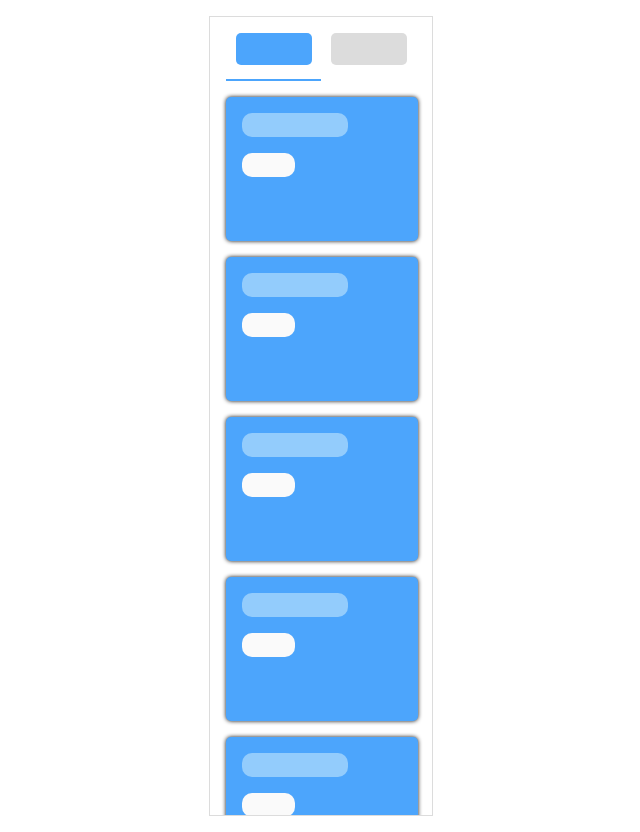
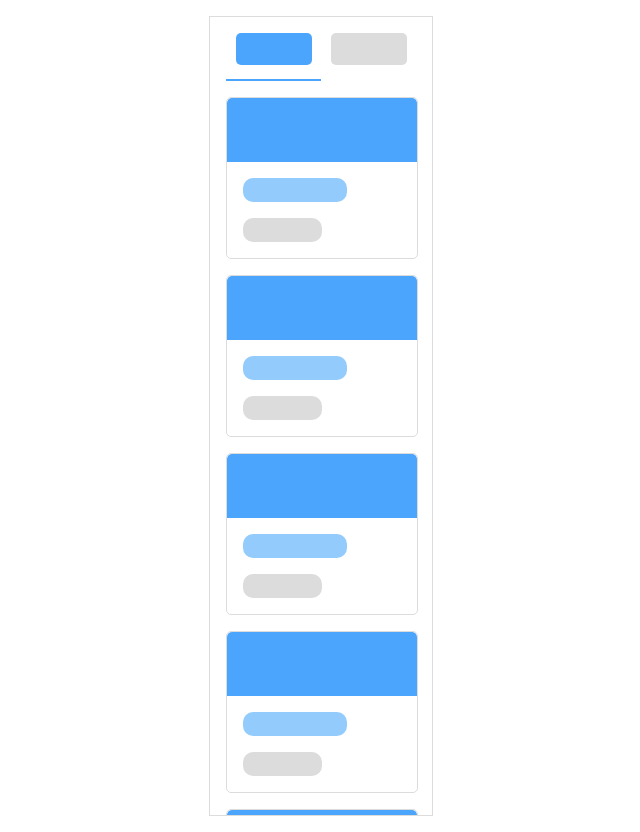
Before and after one commit to sfioritto/good-to-great-animations-2, a React (Create React App) app: page / in a window 1280 px wide. Shown: the whole page, without its empty margins (319-959 px from the left). Built offline with nearby package versions, Linux system fonts and the light colour scheme.

Commit message:
animejs to animated card expanding.

```diff
--- a/src/App.css
+++ b/src/App.css
@@ -116,7 +116,7 @@
       background-color: #4ca5fc;
       border-radius: 10px;
       height: 1rem; }
-  .expanded-card.expanded .bottom {
+  .expanded-card.mounted .bottom {
     display: block; }
 
 .tabbed-container .tabs {
--- a/src/App.js
+++ b/src/App.js
@@ -150,7 +150,6 @@ class Container extends Component {
   }
 
   toggleExpand(element) {
-    console.log(element);
     this.setState({expanded: !this.state.expanded});
   }
 
@@ -197,35 +196,71 @@ class ExpandedCard extends Component {
   constructor(props) {
     super(props);
     this.cardRef = React.createRef();
+    this.bottomRef = React.createRef();
+    this.topRef = React.createRef();
     this.state = {
       expanded: false,
-      initialHeight: 0
+      initialHeight: 0,
+      mounted: false
     };
   }
 
   componentDidMount() {
     this.setState({
-      initialHeight: this.cardRef.current.offsetHeight
+      initialHeight: this.cardRef.current.offsetHeight,
+      topHeight: this.topRef.current.offsetHeight,
+      mounted: true
     });
   }
 
   componentDidUpdate(prevProps, prevState) {
+
+    const cardElem = this.cardRef.current;
+    const bottomElem = this.bottomRef.current;
+    const topElem = this.topRef.current;
+
+    if (prevState.mounted !== this.state.mounted) {
+    }
+
     if (prevState.expanded !== this.state.expanded) {
-      const cardElem = this.cardRef.current;
+
       if (this.state.expanded) {
         anime({
           targets: cardElem,
-          height: [this.state.initialHeight, cardElem.scrollHeight],
-          duration: 200,
-          easing: 'easeInOutQuart'
+          height: [this.state.initialHeight, cardElem.scrollHeight + this.state.topHeight],
+          duration: 800,
+          easing: 'easeInOutQuart',
+        });
+        anime({
+          targets: bottomElem,
+          opacity: [0, 1],
+          duration: 800,
+          easing: 'easeInOutQuart',
+        });
+        anime({
+          targets: topElem,
+          height: this.state.topHeight * 2,
+          duration: 800,
+          easing: 'easeInOutQuart',
         });
       } else {
-        // animate the other way
+         anime({
+           targets: cardElem,
+           height: [this.state.initialHeight],
+           duration: 800,
+           easing: 'easeInOutQuart',
+         });
         anime({
-          targets: cardElem,
-          height: [cardElem.scrollHeight, this.state.initialHeight],
-          duration: 200,
-          easing: 'easeInOutQuart'
+          targets: bottomElem,
+          opacity: 0,
+          duration: 800,
+          easing: 'easeInOutQuart',
+        });
+        anime({
+          targets: topElem,
+          height: this.state.topHeight,
+          duration: 800,
+          easing: 'easeInOutQuart',
         });
       }
     }
@@ -241,19 +276,20 @@ class ExpandedCard extends Component {
   render() {
     return (
       <div
-        className={"expanded-card" + (this.state.expanded ? " expanded" : "")}
+        className={"expanded-card" + (this.state.mounted ? " mounted" : "")}
         ref={this.cardRef}
         style={this.state.initialHeight ? {height: this.state.initialHeight} : {}}>
         <div
           className="top"
           onClick={this.toggleExpand.bind(this)}
+          ref={this.topRef}
           >
         </div>
         <div className="middle">
           <div className="title"></div>
           <div className = "sub-title"></div>
         </div>
-        <div className="bottom">
+        <div className="bottom" ref={this.bottomRef}>
           <p></p>
           <p></p>
           <p></p>
@@ -297,15 +333,15 @@ class App extends Component {
           return (
             <TabbedContainer>
               <Container
+                items={expandedCards}
+                classNames="simple-card"
+                appear
+                />
+              <Container
                 items={simpleCards}
                 classNames="simple-card"
                 appear
               />
-              <Container
-                items={expandedCards}
-                classNames="simple-card"
-                appear
-                />
             </TabbedContainer>
           );
         }}/>
--- a/src/App.scss
+++ b/src/App.scss
@@ -175,7 +175,7 @@ $transition-fast: 100ms;
     }
   }
 
-  &.expanded {
+  &.mounted {
     .bottom {
       display: block;
     }
```
